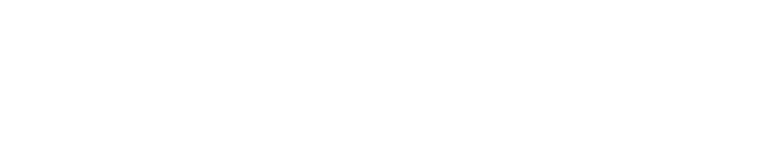
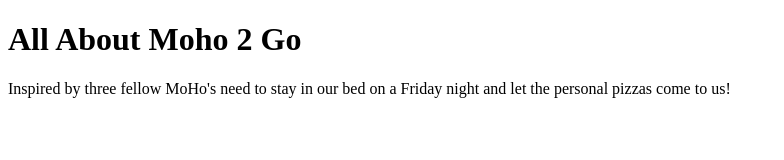
Before and after one commit to cardosel/Moho2Go, a plain HTML site: page aboutus.html in a window 1280 px wide. Shown: the whole page, without its empty margins (0-784 px from the left). Drawn offline with Linux system fonts and the light colour scheme.

Commit message:
Update aboutus.html

```diff
--- a/aboutus.html
+++ b/aboutus.html
@@ -1 +1,13 @@
 <!DOCTYPE html>
+
+<html>
+  <head>
+    <title>Moho 2 Go</title>
+  </head>
+  <body>
+    <div>
+      <h1>All About Moho 2 Go</h1>
+      <p>Inspired by three fellow MoHo's need to stay in our bed on a Friday night and let the personal pizzas come to us!</p>
+    </div>
+  </body>
+</html>
```
